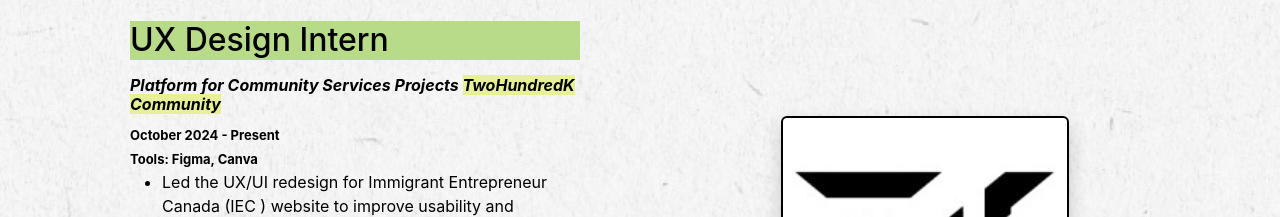
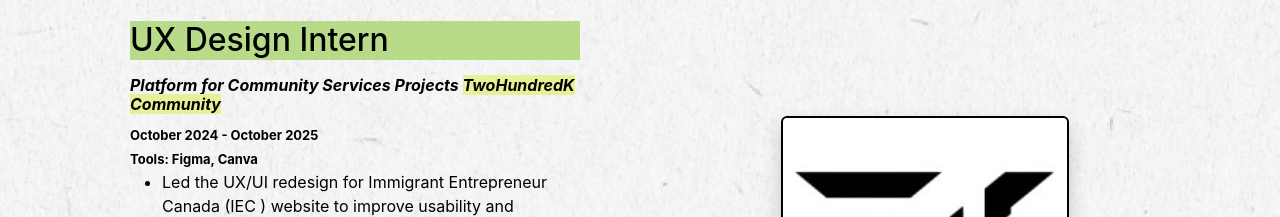
Before and after one commit to itlancer999/practice, a React (Create React App) app: page / in a window 1280 px wide. Shown: the part 1960-2177 px from the top of the page. Built offline with nearby package versions, Linux system fonts and the light colour scheme.

Commit message:
experience update

```diff
--- a/src/Home.js
+++ b/src/Home.js
@@ -292,7 +292,7 @@
       <h2 className="tags fade-in-text highlighted1">UX Design Intern</h2>
       <h2 className="pt-2 headline fade-in-text">Platform for Community Services Projects <span className='highlighted'>TwoHundredK Community </span></h2>
 
-      <span className="date-s fade-in-text">October 2024 - Present</span>
+      <span className="date-s fade-in-text">October 2024 - October 2025</span>
       <br/>
       <span className="date-s fade-in-text">Tools: Figma, Canva </span>
       <ul className="intern fade-in-text">
```
